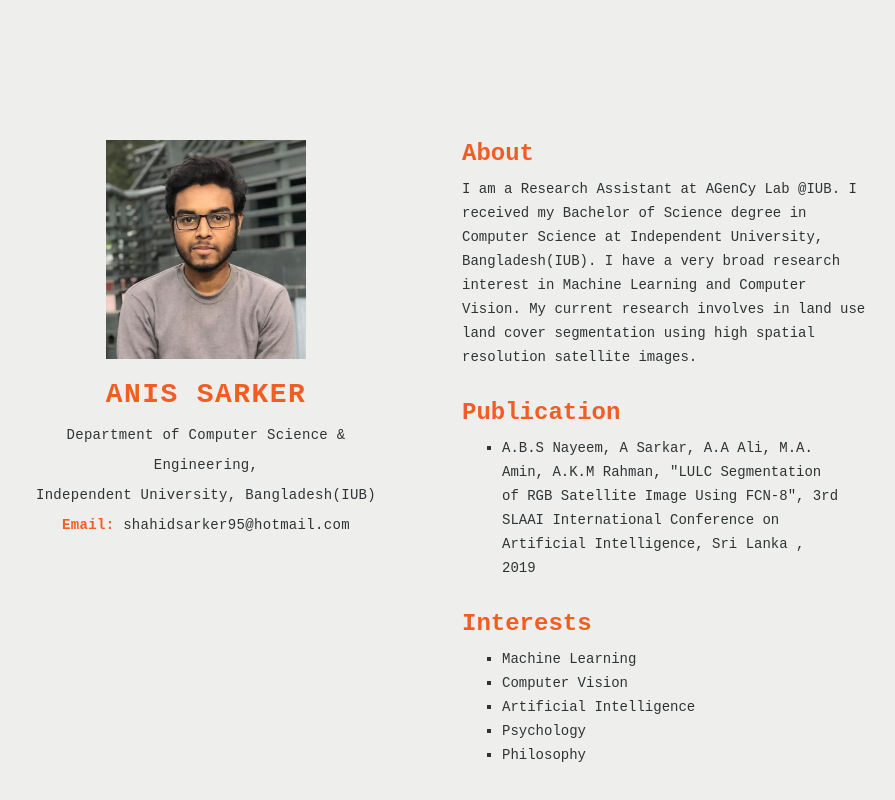
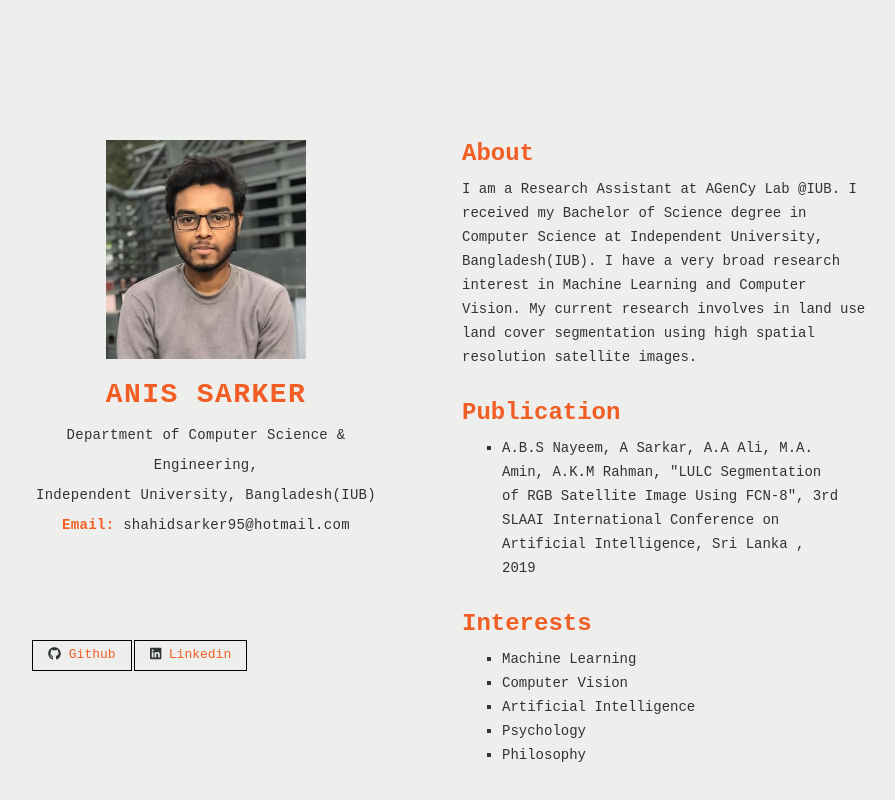
Before and after one commit to ansarker/iansarker, a React (Create React App) app: page / in a window 1280 px wide. Shown: the top 800 px of the page, without its empty margins (110-1005 px from the left). Built offline with nearby package versions, Linux system fonts and the light colour scheme.

Commit message:
github & linkedin link added

```diff
--- a/package.json
+++ b/package.json
@@ -4,6 +4,10 @@
   "version": "0.1.0",
   "private": true,
   "dependencies": {
+    "@fortawesome/fontawesome-svg-core": "^1.2.26",
+    "@fortawesome/free-brands-svg-icons": "^5.12.0",
+    "@fortawesome/free-solid-svg-icons": "^5.12.0",
+    "@fortawesome/react-fontawesome": "^0.1.8",
     "@testing-library/jest-dom": "^4.2.4",
     "@testing-library/react": "^9.4.0",
     "@testing-library/user-event": "^7.2.1",
--- a/public/index.html
+++ b/public/index.html
@@ -2,42 +2,17 @@
 <html lang="en">
   <head>
     <meta charset="utf-8" />
-    <link rel="icon" href="%PUBLIC_URL%/favicon.ico" />
     <meta name="viewport" content="width=device-width, initial-scale=1" />
     <meta name="theme-color" content="#000000" />
     <meta
       name="description"
       content="Web site created using create-react-app"
     />
-    <link rel="apple-touch-icon" href="%PUBLIC_URL%/logo192.png" />
-    <!--
-      manifest.json provides metadata used when your web app is installed on a
-      user's mobile device or desktop. See https://developers.google.com/web/fundamentals/web-app-manifest/
-    -->
     <link rel="manifest" href="%PUBLIC_URL%/manifest.json" />
-    <!--
-      Notice the use of %PUBLIC_URL% in the tags above.
-      It will be replaced with the URL of the `public` folder during the build.
-      Only files inside the `public` folder can be referenced from the HTML.
-
-      Unlike "/favicon.ico" or "favicon.ico", "%PUBLIC_URL%/favicon.ico" will
-      work correctly both with client-side routing and a non-root public URL.
-      Learn how to configure a non-root public URL by running `npm run build`.
-    -->
-    <title>React App</title>
+    <title>iAnsarker</title>
   </head>
   <body>
     <noscript>You need to enable JavaScript to run this app.</noscript>
     <div id="root"></div>
-    <!--
-      This HTML file is a template.
-      If you open it directly in the browser, you will see an empty page.
-
-      You can add webfonts, meta tags, or analytics to this file.
-      The build step will place the bundled scripts into the <body> tag.
-
-      To begin the development, run `npm start` or `yarn start`.
-      To create a production bundle, use `npm run build` or `yarn build`.
-    -->
   </body>
 </html>
--- /dev/null
+++ b/src/components/Menu.js
@@ -0,0 +1,33 @@
+import React, { Component } from 'react';
+import { FontAwesomeIcon } from '@fortawesome/react-fontawesome';
+import { library } from '@fortawesome/fontawesome-svg-core';
+import { faGithub, faLinkedin } from '@fortawesome/free-brands-svg-icons';
+
+import '../styles/Menu.css';
+import '../styles/styles.css';
+
+library.add(faGithub, faLinkedin);
+
+
+class Menu extends Component {
+    render() {
+        return (
+            <div className="footer-section">
+                <ul className="inline-list-ul">
+                    <li className="social-sites-li">
+                        <a href="https://www.github.com/ansarker" className="social-sites strong">
+                            <FontAwesomeIcon icon={faGithub} /> Github
+                        </a>
+                    </li>
+                    <li className="social-sites-li">
+                        <a href="https://www.linkedin.com/in/iansarker" className="social-sites strong">
+                            <FontAwesomeIcon icon={faLinkedin} /> Linkedin
+                        </a>
+                    </li>
+                </ul>
+            </div>
+        );
+    }
+}
+
+export default Menu;
--- a/src/components/Sidebar.js
+++ b/src/components/Sidebar.js
@@ -3,6 +3,7 @@ import React, {Component} from 'react';
 import '../styles/Sidebar.css';
 import '../styles/styles.css';
 import Image from '../img/iansarker.jpg';
+import Menu from './Menu';
 
 
 export default class Sidebar extends Component {
@@ -22,6 +23,8 @@ export default class Sidebar extends Component {
                         <span>{info.email}</span>
                     </div>
                 </div>
+
+                <Menu />
             </div>
         );
     }
--- /dev/null
+++ b/src/styles/Menu.css
@@ -0,0 +1,78 @@
+.inline-list-ul {
+	list-style-type: none;
+	clear: both;
+	margin-bottom: 100px;
+}
+
+.social-sites-li {
+	float: left;
+	position: relative;
+}
+
+.social-sites {
+    text-decoration: none;
+    font-family: 'Courier New', Courier, monospace;
+    background-color: #EEEEEC;
+	color: #F15D22;
+    font-size: 13px;
+    padding: 5px 15px;
+    line-height: 6px;
+    margin-left: 2px;
+    vertical-align: middle;
+    -webkit-transform: translateZ(0);
+    transform: translateZ(0);
+    -webkit-backface-visibility: hidden;
+    backface-visibility: hidden;
+    -webkit-transition-property: color;
+    transition-property: color;
+    -webkit-transition-duration: .3s;
+    transition-duration: .3s;
+    display: inline-block;
+    font-weight: 400;
+    line-height: 1.42857143;
+    text-align: center;
+    white-space: nowrap;
+    vertical-align: middle;
+    -ms-touch-action: manipulation;
+    touch-action: manipulation;
+    cursor: pointer;
+    -webkit-user-select: none;
+    -moz-user-select: none;
+    -ms-user-select: none;
+    user-select: none;
+    border: 1px solid #000000;
+}
+
+.social-sites:active, .social-sites:focus, .social-sites:hover {
+    color: #000;
+    outline: 0;
+}
+
+.social-sites:active:before, .social-sites:focus:before, .social-sites:hover:before {
+    -webkit-transform: scaleY(1);
+    -ms-transform: scaleY(1);
+    transform: scaleY(1);
+}
+
+.social-sites:before {
+    content: "";
+    position: absolute;
+    z-index: -1;
+    top: 0;
+    left: 0;
+    right: 0;
+    bottom: 0;
+    background: #fff;
+    -webkit-transform: scaleY(0);
+    -ms-transform: scaleY(0);
+    transform: scaleY(0);
+    -webkit-transform-origin: 50% 0;
+    -ms-transform-origin: 50% 0;
+    transform-origin: 50% 0;
+    -webkit-transition-property: -webkit-transform;
+    transition-property: transform;
+    -webkit-transition-duration: .3s;
+    transition-duration: .3s;
+    -webkit-transition-timing-function: ease-out;
+    transition-timing-function: ease-out;
+}
```
Also changed, not shown: 1 other file (tests, documents, lock files or other folders).
